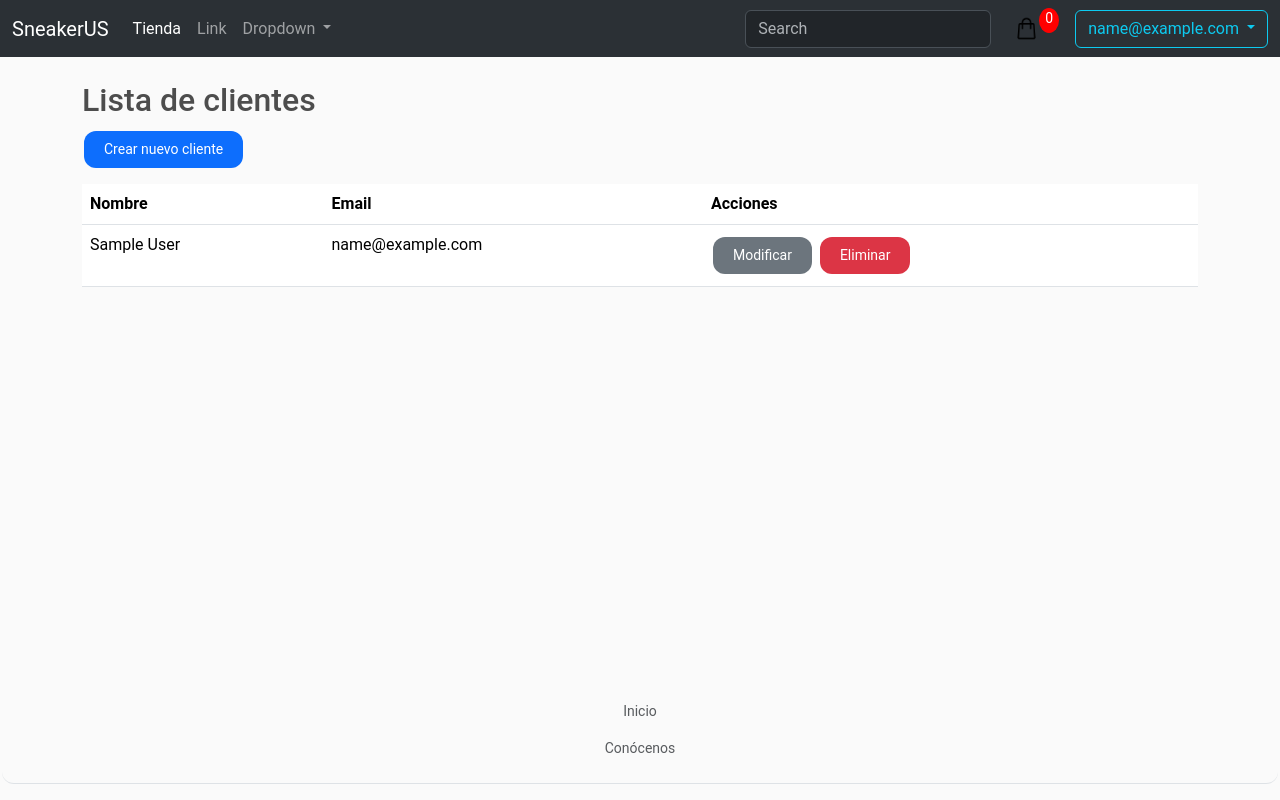
After one commit to rafgoncas1/sneakerus, a Django app: page /customerlist/ in a window 1280 px wide. The commit adds this page. Run offline with Django 4.2, Linux system fonts and the light colour scheme; a user stored in the database is signed in; tables that the repository leaves empty hold one stand-in row (values such as "Sample post").

Commit message:
Feat: Gestión de clientes añadida / Fix: Búsqueda mejorada

```diff
--- a/SneakerUS/settings.py
+++ b/SneakerUS/settings.py
@@ -132,3 +132,5 @@ MEDIA_URL = '/products/'
 # https://docs.djangoproject.com/en/4.2/ref/settings/#default-auto-field
 
 DEFAULT_AUTO_FIELD = 'django.db.models.BigAutoField'
+
+LOGIN_URL = 'login'
--- a/static/css/main.css
+++ b/static/css/main.css
@@ -184,7 +184,73 @@ h1,h2,h3,h4,h5,h6{
 }
 
 .filter-submit:hover {
-    background-color: white;
     color: black;
-    border: 2px solid #4CAF50;
 }
+
+.btn-secondary {
+		border: none;
+		padding: 8px 20px;
+		text-align: center;
+		text-decoration: none;
+		display: inline-block;
+		font-size: 14px;
+		margin: 4px 2px;
+		cursor: pointer;
+		transition-duration: 0.4s;
+		border-radius: 12px;
+}
+
+.btn-secondary:hover {
+    color: black;
+}
+
+.btn-danger{
+		border: none;
+		padding: 8px 20px;
+		text-align: center;
+		text-decoration: none;
+		display: inline-block;
+		font-size: 14px;
+		margin: 4px 2px;
+		cursor: pointer;
+		transition-duration: 0.4s;
+		border-radius: 12px;
+}
+
+.btn-danger:hover {
+    color: black;
+}
+
+.mb-3{
+		border: none;
+		padding: 8px 20px;
+		text-align: center;
+		text-decoration: none;
+		display: inline-block;
+		font-size: 14px;
+		margin: 4px 2px;
+		cursor: pointer;
+		transition-duration: 0.4s;
+		border-radius: 12px;
+}
+
+.mb-3:hover {
+    color: black;
+}
+
+.btn-primary{
+		border: none;
+		padding: 8px 20px;
+		text-align: center;
+		text-decoration: none;
+		display: inline-block;
+		font-size: 14px;
+		margin: 4px 2px;
+		cursor: pointer;
+		transition-duration: 0.4s;
+		border-radius: 12px;
+}
+
+.btn-primary:hover {
+		color: black;
+}
--- a/store/forms.py
+++ b/store/forms.py
@@ -1,6 +1,7 @@
 from django import forms
 from django.contrib.auth import get_user_model
 from django.core.validators import validate_email
+from .models import Customer
 
 class LoginForm(forms.Form):
     email = forms.EmailField(label='Correo Electrónico', required=True)
@@ -43,3 +44,8 @@ class RegisterForm(forms.Form):
             self.cleaned_data.get('password')
         )
         return user
+
+class CustomerForm(forms.ModelForm):
+    class Meta:
+        model = Customer
+        fields = ['name', 'email']
--- /dev/null
+++ b/store/templates/store/customer_list.html
@@ -0,0 +1,33 @@
+{% extends 'store/main.html' %}
+
+{% block content %}
+  <h2>Lista de clientes</h2>
+  <a href="{% url 'customer_create' %}" class="btn btn-primary mb-3">Crear nuevo cliente</a>
+  <table class="table">
+    <thead>
+      <tr>
+        <th>Nombre</th>
+        <th>Email</th>
+        <th>Acciones</th>
+      </tr>
+    </thead>
+    <tbody>
+      {% for customer in customers %}
+        <tr>
+          <td>{{ customer.name }}</td>
+          <td>{{ customer.email }}</td>
+          <td>
+            <a href="{% url 'customer_update' customer.id %}" class="btn btn-secondary">Modificar</a>
+            <a href="{% url 'customer_delete' customer.id %}" class="btn btn-danger">Eliminar</a>
+          </td>
+        </tr>
+      {% empty %}
+        <tr>
+          <td colspan="3">No hay clientes.</td>
+        </tr>
+      {% endfor %}
+    </tbody>
+  </table>
+
+
+{% endblock %}
--- a/store/templates/store/main.html
+++ b/store/templates/store/main.html
@@ -36,7 +36,7 @@
                   </ul>
                 </li>
               </ul>
-              <form class="d-flex" action="/search" method="get" role="search">
+              <form class="d-flex" action="/" method="get" role="search">
                 <input class="form-control me-2" type="search" placeholder="Search" aria-label="Search" name="q">
               </form>
               <a href="{% url 'cart' %}">
@@ -44,9 +44,23 @@
               </a>
               <p id="cart-total">0</p>
               {% if not user.is_authenticated %}
-                <a href="{% url 'login' %}"class="btn btn-warning ms-lg-3 rounded-2">Iniciar Sesión</a>
+                  <a href="{% url 'login' %}"class="btn btn-warning ms-lg-3 rounded-2">Iniciar Sesión</a>
               {% else %}
-                <a href="{% url 'logout' %}"class="btn btn-outline-info ms-lg-3 rounded-2">{{user.email}}</a>
+                  <div class="dropdown">
+                      <button class="btn btn-outline-info dropdown-toggle ms-lg-3 rounded-2" type="button" id="dropdownMenuButton" data-bs-toggle="dropdown" aria-expanded="false">
+                          {{user.email}}
+                      </button>
+                      <ul class="dropdown-menu" aria-labelledby="dropdownMenuButton">
+                          <li><a class="dropdown-item" href="{% url 'profile' user.id %}">Ver perfil</a></li>
+                          {% if user.is_staff %}
+                              <li><a class="dropdown-item" href="{% url 'customer_list' %}">Lista de clientes</a></li>
+                          {% endif %}
+                          <li><a class="dropdown-item" href="{% url 'update_delivery' user.id %}">Modificar datos de entrega</a></li>
+                          <li><a class="dropdown-item" href="{% url 'update_payment' user.id %}">Modificar forma de pago</a></li>
+                          <li><hr class="dropdown-divider"></li>
+                          <li><a class="dropdown-item" href="{% url 'logout' %}">Cerrar sesión</a></li>
+                      </ul>
+                  </div>
               {% endif %}
             </div>
           </div>
--- /dev/null
+++ b/store/templates/store/update_delivery.html
@@ -0,0 +1,6 @@
+{% extends 'store/main.html' %}
+{% load static %}
+
+{% block content %}
+
+{% endblock content %}
--- /dev/null
+++ b/store/templates/store/update_payment.html
@@ -0,0 +1,6 @@
+{% extends 'store/main.html' %}
+{% load static %}
+
+{% block content %}
+
+{% endblock content %}
--- a/store/urls.py
+++ b/store/urls.py
@@ -10,5 +10,11 @@ urlpatterns = [
     path('login/', views.auth_login, name='login'),
     path('register/', views.register, name='register'),
     path('logout/', views.auth_logout, name='logout'),
-    path('search/', views.search, name='search')
-]
+    path('user/<int:user_id>/', views.profile, name='profile'),
+    path('user/<int:user_id>/update/delivery/', views.updateDelivery, name='update_delivery'),
+    path('user/<int:user_id>/update/payment/', views.updatePayment, name='update_payment'),
+    path('customerlist/', views.customer_list, name='customer_list'),
+    path('customercreate/', views.customer_create, name='customer_create'),
+    path('customerupdate/<int:customer_id>/', views.customer_update, name='customer_update'),
+    path('customerdelete/<int:customer_id>/', views.customer_delete, name='customer_delete')
+    ]
--- a/store/views.py
+++ b/store/views.py
@@ -1,13 +1,54 @@
-from django.shortcuts import get_object_or_404, render
+from django.shortcuts import get_object_or_404, render, redirect
 from .models import *
-from .forms import LoginForm, RegisterForm
+from .forms import LoginForm, RegisterForm, CustomerForm
 from django.contrib.auth import login, logout
 from django.shortcuts import redirect
 from django.contrib.auth import authenticate
+from django.contrib.auth.decorators import login_required, user_passes_test
+from django.contrib import messages
+
+
+
 
 def store(request):
-    products = Product.objects.all()
-    context = {'products': products}
+    query = request.GET.get('q', '')
+
+    colors = Color.objects.all()
+    sizes = Size.objects.all()
+    brands = Brand.objects.all()
+
+    color_id = request.GET.get('color', '')
+    size_id = request.GET.get('talla', '')
+    brand_id = request.GET.get('marca', '')
+
+    filters = {}
+    filters_applied = ""
+    if color_id:
+        color = colors.get(id=color_id)
+        filters['productcolor__color__id'] = color_id
+        filters_applied += f"Color: {color.name}. "
+    if size_id:
+        size = sizes.get(id=size_id)
+        filters['productsize__size__id'] = size_id
+        filters_applied += f"Talla: {size.name}. "
+    if brand_id:
+        brand = brands.get(id=brand_id)
+        filters['brand__id'] = brand_id
+        filters_applied += f"Marca: {brand.name}. "
+
+    products = Product.objects.filter(name__icontains=query, **filters)
+
+    context = {
+        'products': products,
+        'query': query,
+        'colors': colors,
+        'sizes': sizes,
+        'brands': brands,
+        'color_id': color_id,
+        'size_id': size_id,
+        'brand_id': brand_id,
+        'filters_applied': filters_applied,
+    }
     return render(request, 'store/store.html', context)
 
 def cart(request):
@@ -81,44 +122,58 @@ def auth_logout(request):
     logout(request)
     return redirect('store')
 
-def search(request):
-    query = request.GET.get('q', '')
+def profile(request, user_id):
+    customer = get_object_or_404(Customer, pk=user_id)
+    shipping_address = ShippingAddress.objects.filter(customer=customer)
+    return render(request, 'store/profile.html', {'customer': customer, 'shipping_address': shipping_address})
 
-    colors = Color.objects.all()
-    sizes = Size.objects.all()
-    brands = Brand.objects.all()
+def updateDelivery(request, user_id):
+    customer = get_object_or_404(Customer, pk=user_id)
+    return render(request, 'store/update_delivery.html', {'customer': customer})
 
-    color_id = request.GET.get('color', '')
-    size_id = request.GET.get('talla', '')
-    brand_id = request.GET.get('marca', '')
+def updatePayment(request, user_id):
+    customer = get_object_or_404(Customer, pk=user_id)
+    return render(request, 'store/update_payment.html', {'customer': customer})
 
-    filters = {}
-    filters_applied = ""
-    if color_id:
-        color = colors.get(id=color_id)
-        filters['productcolor__color__id'] = color_id
-        filters_applied += f"Color: {color.name}. "
-    if size_id:
-        size = sizes.get(id=size_id)
-        filters['productsize__size__id'] = size_id
-        filters_applied += f"Talla: {size.name}. "
-    if brand_id:
-        brand = brands.get(id=brand_id)
-        filters['brand__id'] = brand_id
-        filters_applied += f"Marca: {brand.name}. "
+def user_has_perm(user):
+    if not user.is_staff:
+        return False
+    return True
 
-    products = Product.objects.filter(name__icontains=query, **filters)
+@login_required
+@user_passes_test(user_has_perm, redirect_field_name=None)
+def customer_list(request):
+    customers = Customer.objects.all()
+    return render(request, 'store/customer_list.html', {'customers': customers})
 
-    context = {
-        'products': products,
-        'query': query,
-        'colors': colors,
-        'sizes': sizes,
-        'brands': brands,
-        'color_id': color_id,
-        'size_id': size_id,
-        'brand_id': brand_id,
-        'filters_applied': filters_applied,
-    }
+@login_required
+@user_passes_test(user_has_perm, redirect_field_name=None)
+def customer_create(request):
+    if request.method == 'POST':
+        form = CustomerForm(request.POST)
+        if form.is_valid():
+            form.save()
+            return redirect('customer_list')
+    else:
+        form = CustomerForm()
+    return render(request, 'store/customer_form.html', {'form': form})
 
-    return render(request, 'store/search.html', context)
+@login_required
+@user_passes_test(user_has_perm, redirect_field_name=None)
+def customer_update(request, customer_id):
+    customer = get_object_or_404(Customer, pk=customer_id)
+    if request.method == 'POST':
+        form = CustomerForm(request.POST, instance=customer)
+        if form.is_valid():
+            form.save()
+            return redirect('customer_list')
+    else:
+        form = CustomerForm(instance=customer)
+    return render(request, 'store/customer_form.html', {'form': form})
+
+@login_required
+@user_passes_test(user_has_perm, redirect_field_name=None)
+def customer_delete(request, customer_id):
+    customer = get_object_or_404(Customer, pk=customer_id)
+    customer.delete()
+    return redirect('customer_list')
```
Also changed, not shown: store/templates/store/customer_form.html (added, +10 -0 lines), store/templates/store/profile.html (added, +14 -0 lines), store/templates/store/search.html (+0 -37 lines), store/templates/store/store.html (+41 -0 lines), store/models.py (line endings or trailing spaces).
